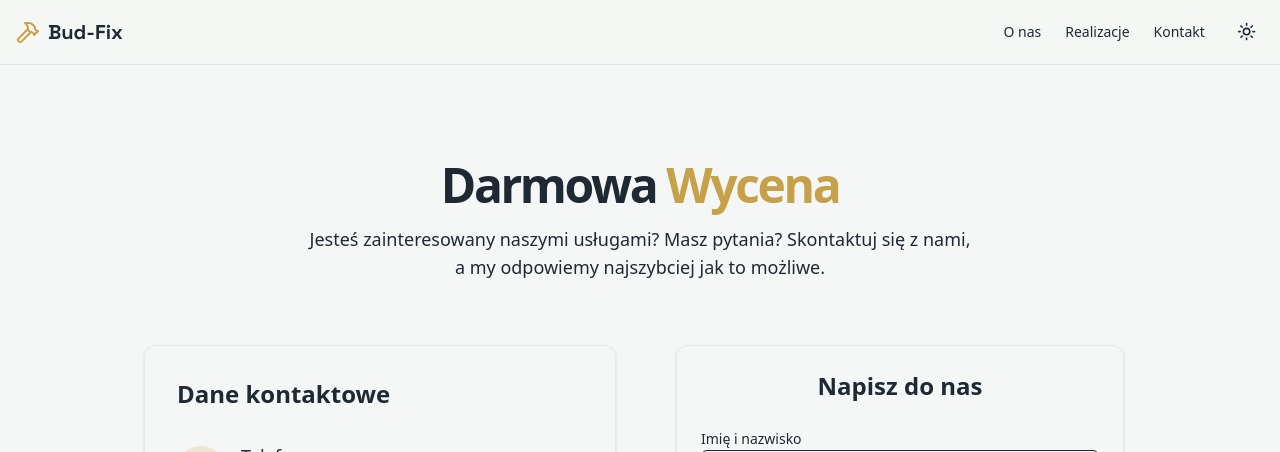
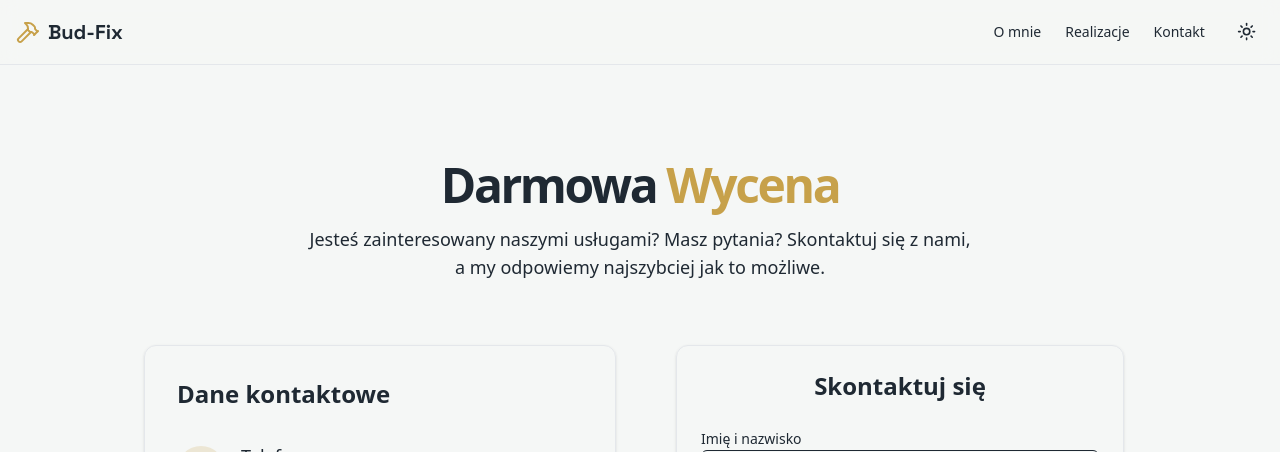
Before and after one commit to mb-666-tt/test-2, a Next.js app: page /contact in a window 1280 px wide. Shown: the top 452 px of the page. Built offline with nearby package versions, Linux system fonts and the light colour scheme.

Commit message:
feat: add About page, Contact form, and Navbar components.

```diff
--- a/src/app/about/page.tsx
+++ b/src/app/about/page.tsx
@@ -1,8 +1,8 @@
 import Image from "next/image";
 
 export const metadata = {
-    title: "O Nas | Bud-Fix",
-    description: "Dowiedz się więcej o naszej firmie i doświadczeniu budowlanym.",
+    title: "O Mnie | Bud-Fix",
+    description: "Dowiedz się więcej o mojej działalności i doświadczeniu budowlanym.",
 };
 
 export default function AboutPage() {
@@ -15,7 +15,7 @@ export default function AboutPage() {
                     </h1>
                     <div className="space-y-4 text-muted-foreground text-lg leading-relaxed">
                         <p>
-                            Bud-Fix to jednoosobowa firma budowlana, która zrodziła się z zamiłowania do precyzji i solidnego wykonania. Przez lata zdobywałem doświadczenie przy różnorodnych projektach, od drobnych napraw po generalne remonty mieszkań i domów.
+                            Prowadzę jednoosobową firmą budowlaną, która zrodziła się z zamiłowania do precyzji i solidnego wykonania. Przez lata zdobywałem doświadczenie przy różnorodnych projektach, od drobnych napraw po generalne remonty mieszkań i domów.
                         </p>
                         <p>
                             Moim priorytetem jest nie tylko zadowolenie klienta, ale również trwałość i estetyka wykonywanych prac. Specjalizuję się w pracach wykończeniowych, takich jak układanie glazury i gresu, malowanie, szpachlowanie oraz zabudowy z płyt kartonowo-gipsowych.
--- a/src/components/ContactForm.tsx
+++ b/src/components/ContactForm.tsx
@@ -21,7 +21,7 @@ export function ContactForm() {
 
     return (
         <div className="w-full max-w-md mx-auto p-6 bg-card rounded-xl shadow-sm border border-muted">
-            <h3 className="text-2xl font-heading font-bold mb-6 text-center">Napisz do nas</h3>
+            <h3 className="text-2xl font-heading font-bold mb-6 text-center">Skontaktuj się</h3>
             <form onSubmit={handleSubmit} className="space-y-4">
                 <div className="space-y-2">
                     <label htmlFor="name" className="text-sm font-medium leading-none peer-disabled:cursor-not-allowed peer-disabled:opacity-70">
--- a/src/components/Navbar.tsx
+++ b/src/components/Navbar.tsx
@@ -16,7 +16,7 @@ export function Navbar() {
                 </Link>
                 <nav className="flex items-center space-x-6 text-sm font-medium">
                     <Link href="/about" className="transition-colors hover:text-accent">
-                        O nas
+                        O mnie
                     </Link>
                     <Link href="/projects" className="transition-colors hover:text-accent">
                         Realizacje
```
